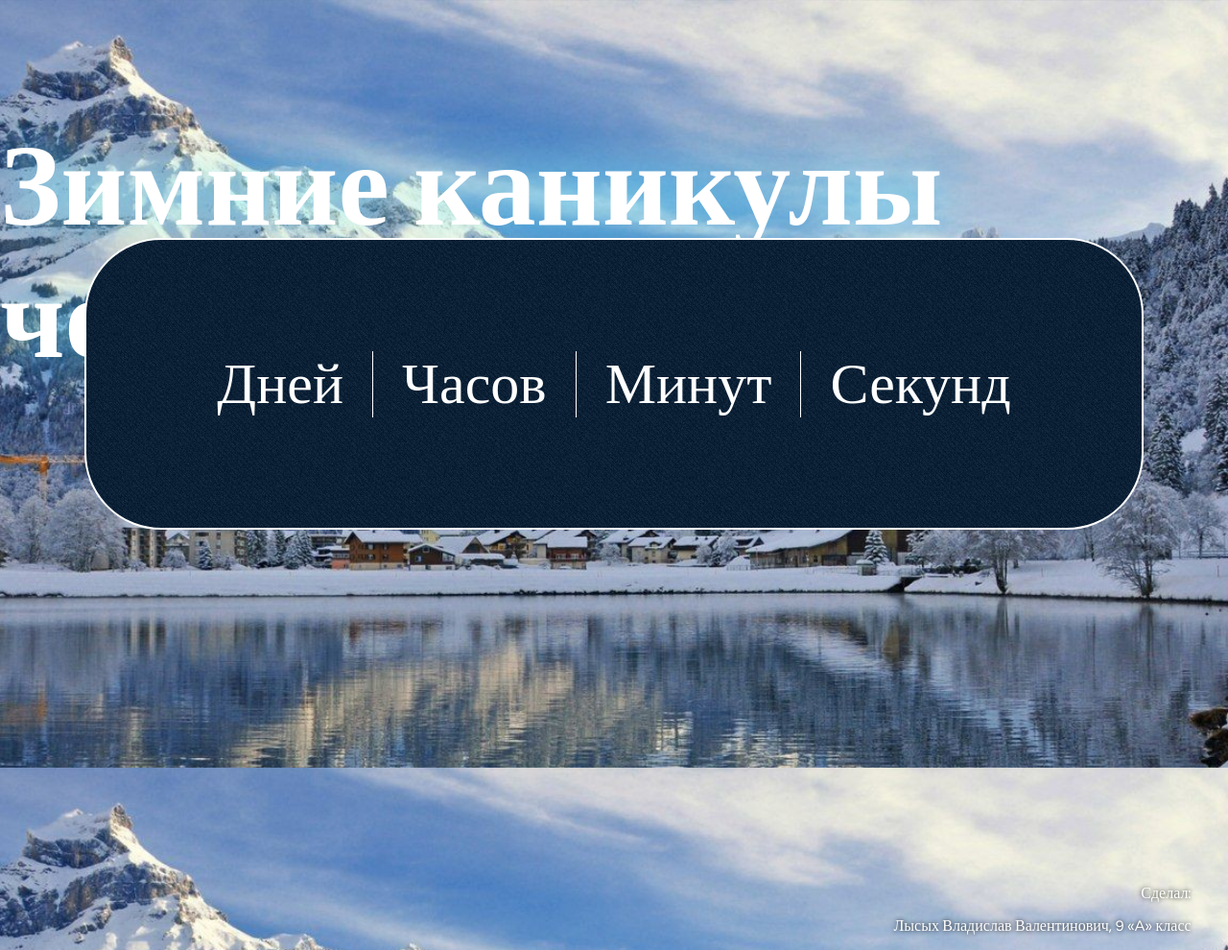
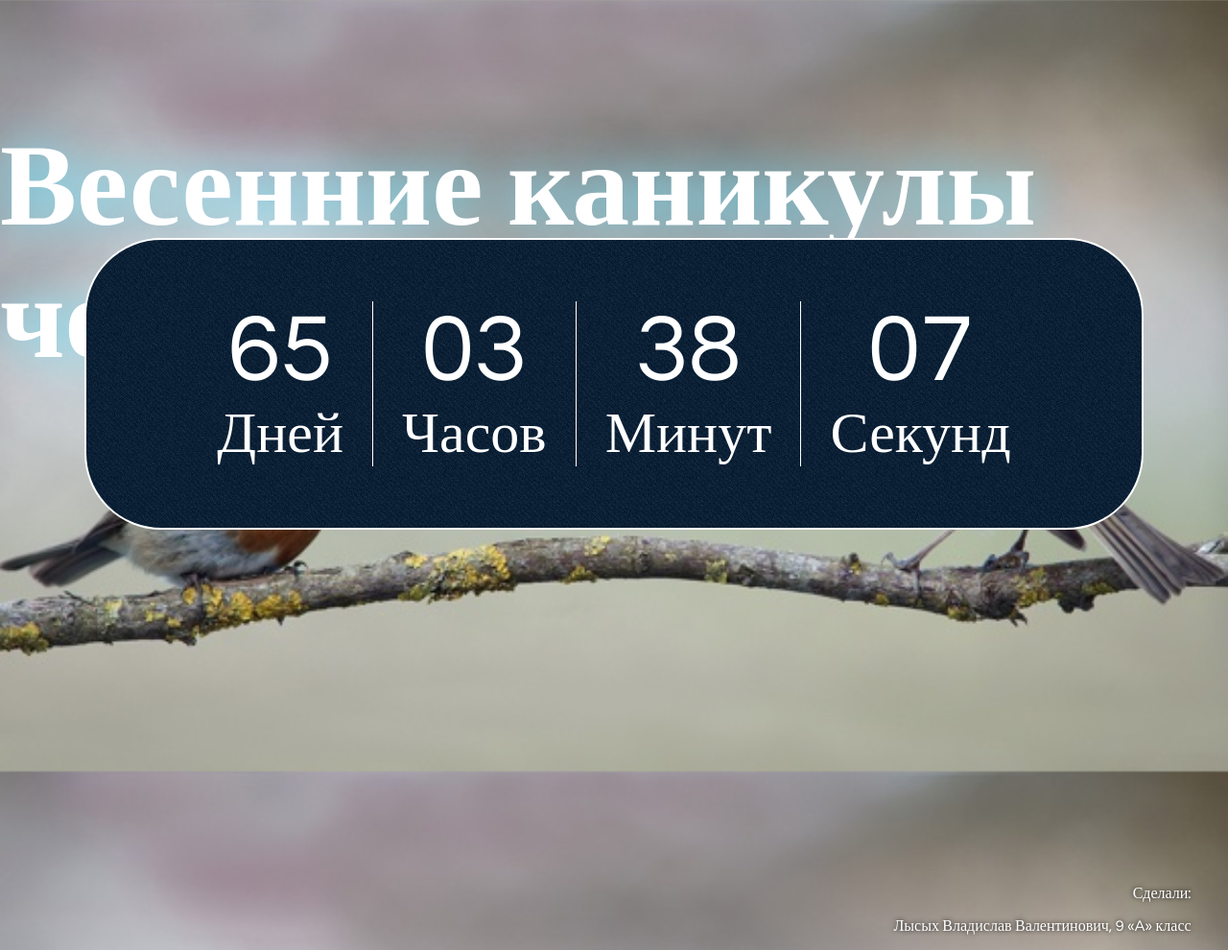
Before and after one commit to VLADMAUS/Kanikuli, a plain HTML site: page index.html in a window 1280 px wide. Shown: the whole page at 96% size. Drawn offline with Linux system fonts and the light colour scheme.

Commit message:
Add files via upload

```diff
--- a/index.html
+++ b/index.html
@@ -7,7 +7,7 @@
 	<script src="script.js"></script>
 </head>
 <body>
-	<div class="countdown-name"><h1>Зимние каникулы через</h1></div>
+	<div class="countdown-name"><h1>Весенние каникулы через</h1></div>
 	  <div class="countdown">
 	  	<div class="time-section">
 	  		<span class="count" id="days"></span>
@@ -26,6 +26,7 @@
 	  		<span class="units"><big>Секунд</big></span>
 	  	</div>
 	  </div>
-	  <div class="authors"><p>Сделал: 	<p>Лысых Владислав Валентинович, 9 «A» класс</p></div>
+	  <div class="authors"><p>Сделали: 	<p>Лысых Владислав Валентинович, 9 «A» класс</p>
+						<p></p></p></div>
 </body>
 </html>
--- a/script.js
+++ b/script.js
@@ -41,4 +41,4 @@ function countdown(dateEnd) {
 
   function display(days, hours, minutes, seconds) {}
 }
-countdown ('12/30/2021 00:00:00 AM GMT+3');
+countdown ('03/19/2022 00:00:00 AM GMT+2');
--- a/style.css
+++ b/style.css
@@ -1,5 +1,5 @@
 body {
-	background-image: url(зима.jpg);
+	background-image: url(Весна.jpg);
 	background-size: cover;
     background-attachment: fixed;
     background-size: cover;
```
Also changed, not shown: Весна.jpg (added).
